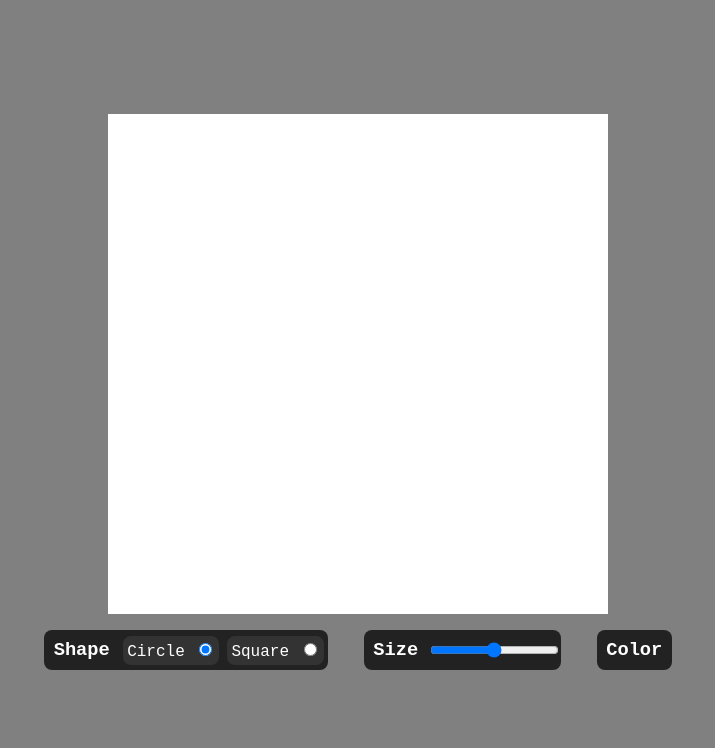
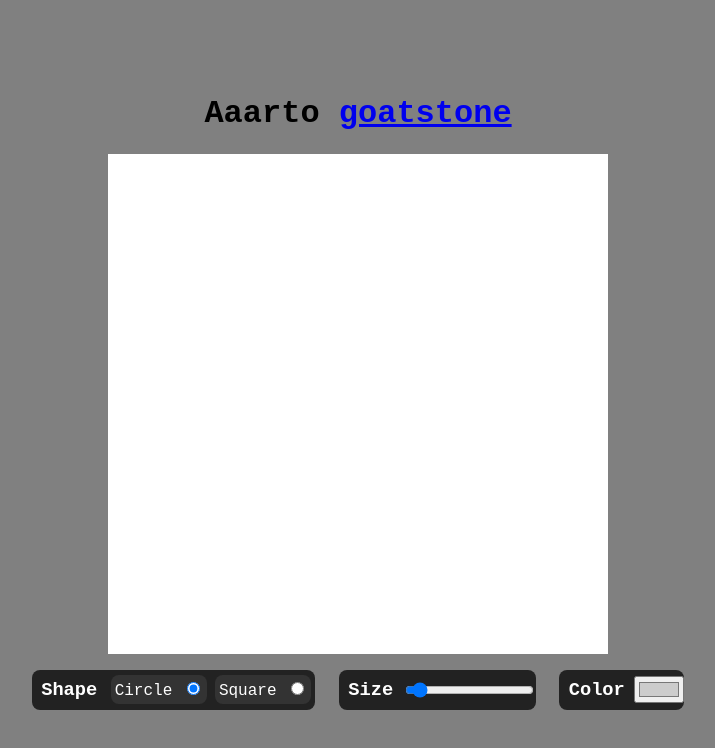
Before and after one commit to JoseHerminioCollas/aaartoCanvas, a plain HTML site: page index.html in a window 1280 px wide. Shown: the whole page, without its empty margins (282-997 px from the left). Drawn offline with Linux system fonts and the light colour scheme.

Commit message:
Add Header

```diff
--- a/index.html
+++ b/index.html
@@ -7,6 +7,7 @@
   </head>
   <body>
     <div>
+      <h1>Aaarto <a href="http://goatstone.com" target="new">goatstone</a></h1>
       <svg
         version="1.1"
         width="500"
@@ -21,16 +22,19 @@
           <h3>Shape</h3>
           <label>
             Circle
-            <input type="radio" name="shape" value="circle" checked  />
+            <input type="radio" name="shape" value="circle" checked />
           </label>
-          <label> Square <input type="radio" name="shape" value="square"  /> </label>
+          <label>
+            Square <input type="radio" name="shape" value="square" />
+          </label>
         </section>
-        <section>
+        <section id="size">
           <h3>Size</h3>
-          <input type="range" />
+          <input type="range" min="1" max="300" value="20" />
         </section>
-        <section>
+        <section id="color">
           <h3>Color</h3>
+          <input type="color" value="#cccccc" />
         </section>
       </section>
     </div>
```
